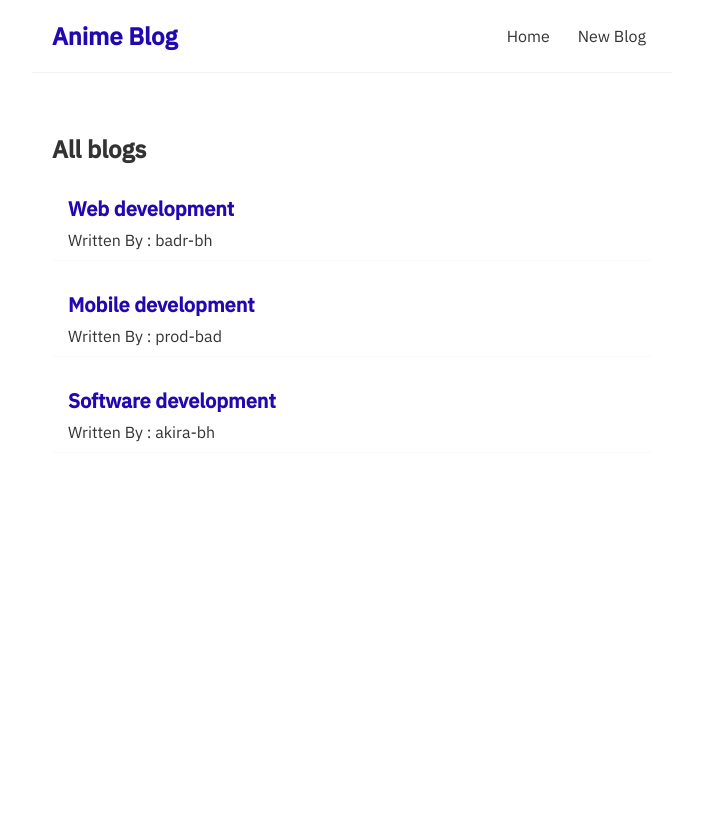
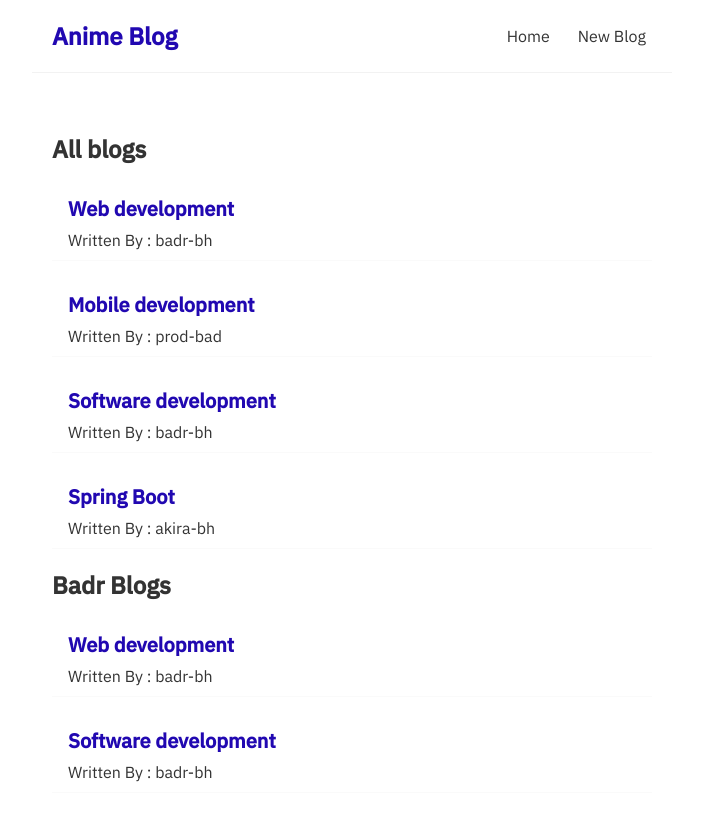
Before and after one commit to Bahadou-Badr/learning-React-js, a React (Create React App) app: page / in a window 1280 px wide. Shown: the top 820 px of the page, without its empty margins (288-991 px from the left). Built offline with nearby package versions, Linux system fonts and the light colour scheme.

Commit message:
use the filter method

```diff
--- a/src/BlogList.js
+++ b/src/BlogList.js
@@ -1,6 +1,6 @@
-const BlogList = (props) => {
-    const blogs = props.blogs;
-    const title = props.title;
+const BlogList = ({blogs, title}) => {
+    // const blogs = props.blogs;
+    // const title = props.title;
 
     return (
         <div className="blog-list">
--- a/src/Home.js
+++ b/src/Home.js
@@ -5,12 +5,14 @@ const Home = () => {
     const [blogs, setBlogs] = useState([
         {title: 'Web development', body: 'lorem ipsum ....', author: 'badr-bh', id: 1},
         {title: 'Mobile development', body: 'lorem ipsum ....', author: 'prod-bad', id: 2},
-        {title: 'Software development', body: 'lorem ipsum ....', author: 'akira-bh', id: 3}
+        {title: 'Software development', body: 'lorem ipsum ....', author: 'badr-bh', id: 3},
+        {title: 'Spring Boot', body: 'lorem ipsum ....', author: 'akira-bh', id: 4}
     ]);
 
     return (
         <div className="home">
             <BlogList blogs={blogs} title="All blogs"/>
+            <BlogList blogs={blogs.filter((blog) => blog.author === 'badr-bh')} title="Badr Blogs"/>
         </div>
      );
 }
```
Also changed, not shown: 1 other file (tests, documents, lock files or other folders).
